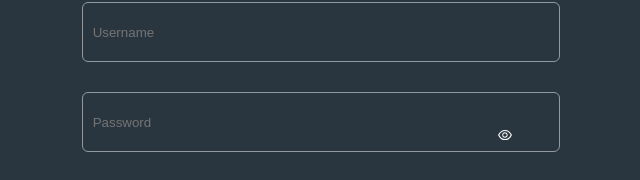
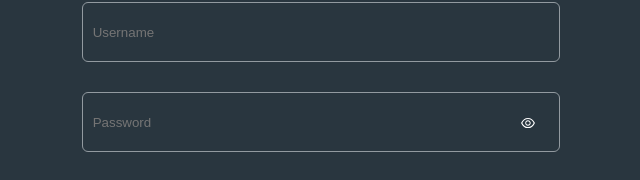
Before and after one commit to Mohammad-matar/wardeh-tech, a React (Create React App) app: page /login in a window 1280 px wide. Shown: the part 313-493 px from the top of the page, without its empty margins (319-959 px from the left). Built offline with nearby package versions, Linux system fonts and the light colour scheme.

Commit message:
favicon changed with title ...

```diff
--- a/public/index.html
+++ b/public/index.html
@@ -7,7 +7,7 @@
     <meta name="theme-color" content="#000000" />
     <meta
       name="description"
-      content="Web site created using create-react-app"
+      content="E-Commerce Store for Wardeh_Tech"
     />
     <link rel="apple-touch-icon" href="%PUBLIC_URL%/logo192.png" />
     <!--
@@ -24,7 +24,7 @@
       work correctly both with client-side routing and a non-root public URL.
       Learn how to configure a non-root public URL by running `npm run build`.
     -->
-    <title>React App</title>
+    <title>Wardeh Store</title>
   </head>
   <body>
     <noscript>You need to enable JavaScript to run this app.</noscript>
--- a/src/Pages/Login/style.css
+++ b/src/Pages/Login/style.css
@@ -5,7 +5,8 @@
     background-color: #29363F;
     height: 100vh;
 }
-.main_login_container{
+
+.main_login_container {
     display: flex;
     flex-direction: column;
     gap: 40px;
@@ -60,12 +61,13 @@
 
 .login_pw_input {
     width: 100%;
+    position: relative;
 }
 
 .login-eye {
     position: absolute;
-    right: 35%;
-    bottom: 43%;
+    right: 24px;
+    top: 23px;
     color: #FFFFFF;
 }
 
```
Also changed, not shown: 2 other files (tests, documents, lock files or other folders).
